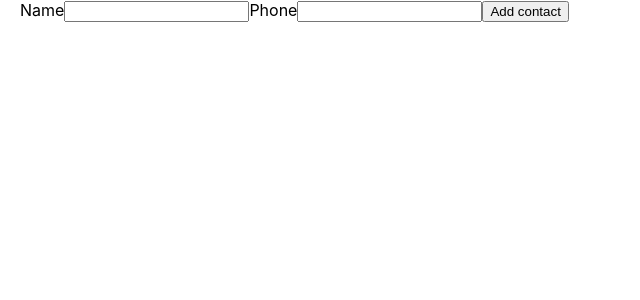
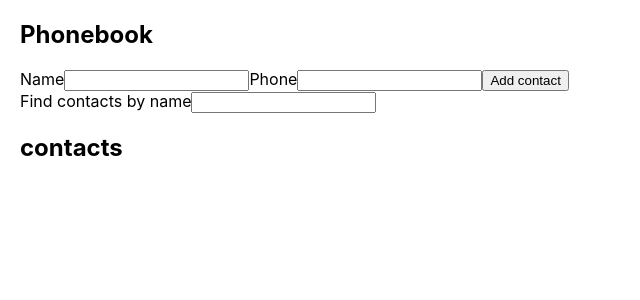
Before and after one commit to aleksandr031091/goit-react-hw-06-phonebook, a React (Create React App) app: page / in a window 1280 px wide. Shown: the top 300 px of the page, without its empty margins (0-640 px from the left). Built offline with nearby package versions, Linux system fonts and the light colour scheme.

Commit message:
add filter

```diff
--- a/src/components/App.js
+++ b/src/components/App.js
@@ -1,11 +1,15 @@
 import React from "react";
 import ContactForm from "../components/contactForm/ContactForm";
 import ContactList from "../components/contactList/ContactList";
+import Filter from "../components/filter/Filter";
 
 const App = () => {
   return (
     <>
+      <h2>Phonebook</h2>
       <ContactForm />
+      <Filter />
+      <h2>contacts</h2>
       <ContactList />
     </>
   );
--- a/src/components/contactForm/ContactForm.js
+++ b/src/components/contactForm/ContactForm.js
@@ -15,7 +15,11 @@ class ContactForm extends Component {
 
   onHandleSubmit = (e) => {
     e.preventDefault();
-    this.props.addContact({ ...this.state, id: uuidv4() });
+    this.props.addContact({
+      name: this.state.name,
+      number: this.state.number,
+      id: uuidv4(),
+    });
     this.setState({ ...initialState });
   };
 
--- a/src/components/contactList/ContactList.js
+++ b/src/components/contactList/ContactList.js
@@ -16,6 +16,13 @@ const ContactList = ({ contacts, deleteContact }) => {
 };
 
 const mstp = (state) => {
-  return { contacts: state.contacts };
+  return {
+    contacts: state.contacts.filter(({ name, number }) =>
+      Object.values({ name, number }).some((contact) =>
+        contact.toUpperCase().includes(state.filter.toUpperCase())
+      )
+    ),
+  };
 };
+
 export default connect(mstp, { deleteContact })(ContactList);
--- a/src/components/filter/Filter.js
+++ b/src/components/filter/Filter.js
@@ -0,0 +1,26 @@
+import React from "react";
+import { connect } from "react-redux";
+import { filterContacts } from "../../redux/contact/contactActions";
+
+const Filter = ({ value, setNewFilterContacts }) => {
+  const onHandleChange = (e) => {
+    setNewFilterContacts(e.target.value);
+  };
+
+  return (
+    <>
+      <label>
+        Find contacts by name
+        <input type="text" value={value} onChange={onHandleChange} />
+      </label>
+    </>
+  );
+};
+
+const mstp = (state) => {
+  return {
+    value: state.Filter,
+  };
+};
+
+export default connect(mstp, { setNewFilterContacts: filterContacts })(Filter);
--- a/src/redux/contact/contactReducer.js
+++ b/src/redux/contact/contactReducer.js
@@ -11,7 +11,7 @@ const contactItemReducer = (state = [], { type, payload }) => {
       return [...state, payload];
 
     case DELETE_CONTACT:
-      return state.map((contact) => contact.id !== payload);
+      return state.filter((contact) => contact.id !== payload);
 
     default:
       return state;
```
